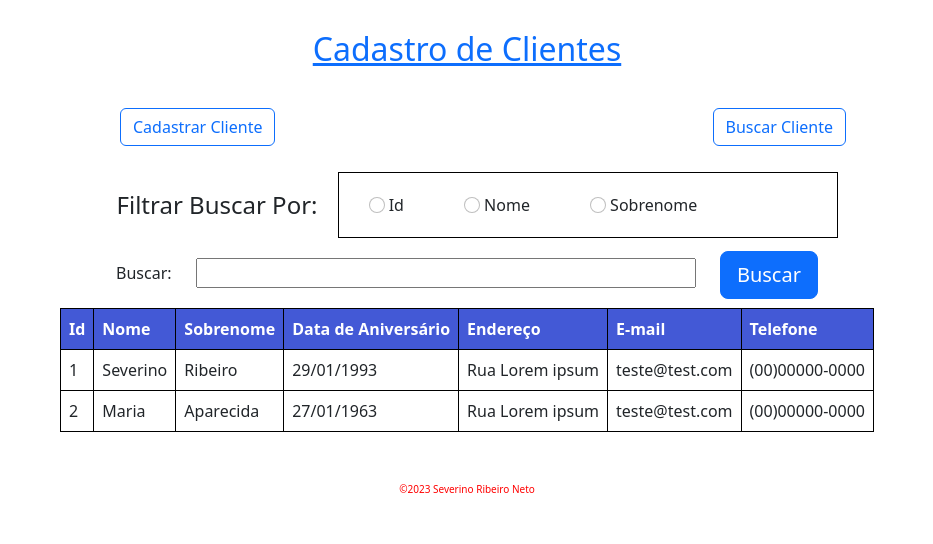
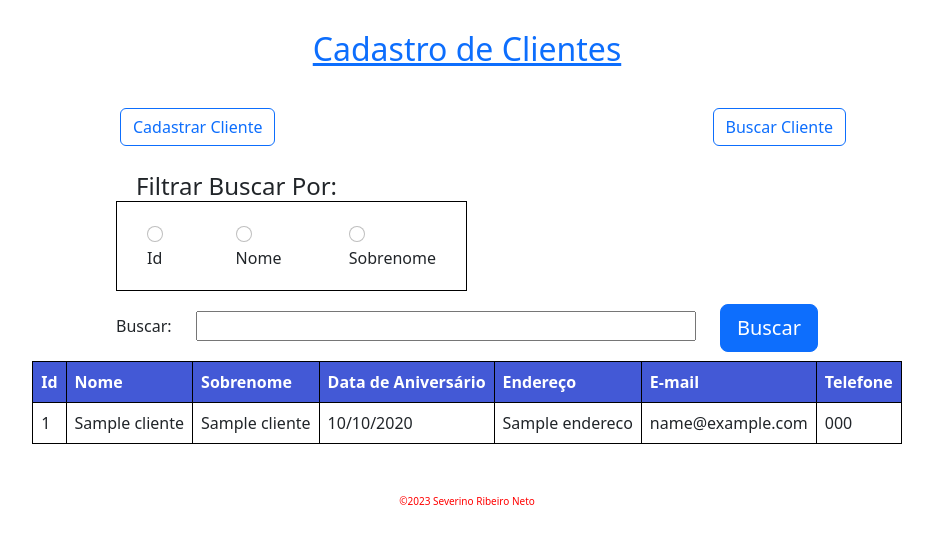
Before and after one commit to SeverinoRibNeto/cadastro-cliente, a Django app: template clientes/templates/buscar.html in a window 1280 px wide. Shown: the top 544 px of the page, without its empty margins (173-1106 px from the left). Run offline with Django 4.2, Linux system fonts and the light colour scheme; the template is opened without the code that fills it: most values are stand-ins (such as "Sample title", 1, 10 or a date in 2020); parts of the project's set-up code (start-up, migrations or seed data) failed here and were passed over.

Commit message:
Adicionado for para busca de clientes; Form para pesquisar

```diff
--- a/clientes/templates/buscar.html
+++ b/clientes/templates/buscar.html
@@ -8,6 +8,8 @@
 {%block conteudo%}
 <div class="container">
     <div class="data-find">
+    <form action="{% url 'filtra_cliente'%}" method="post">
+        {%csrf_token%}
         <h4 class="title-find">Filtrar Buscar Por:</h4>
         <div class="group__radios">
             <div class="checkbox">
@@ -32,8 +34,9 @@
         <div class="find-search">
             <label for="find_text">Buscar: </label>
             <input type="text" id="find_text" name="find_text" class="search_box">
-            <button class="button-search btn btn-primary btn-lg">Buscar</button>
+            <input type="submit" class="button-search btn btn-primary btn-lg" value="Buscar"></input>
         </div>
+    </form>
         <div class="table-data">
             <table>
                 <thead>
@@ -46,24 +49,17 @@
                     <th>Telefone</th>
                 </thead>
                 <tbody>
+                    {% for cliente in clientes%}
                     <tr>
-                        <td>1</td>
-                        <td>Severino</td>
-                        <td>Ribeiro</td>
-                        <td>29/01/1993</td>
-                        <td>Rua Lorem ipsum</td>
-                        <td>teste@test.com</td>
-                        <td>(00)00000-0000</td>
+                        <td>{{cliente.id}}</td>
+                        <td>{{cliente.nome}}</td>
+                        <td>{{cliente.sobrenome}}</td>
+                        <td>{{cliente.data_aniversario|date:'d/m/Y'}}</td>
+                        <td>{{cliente.endereco}}</td>
+                        <td>{{cliente.email}}</td>
+                        <td>{{cliente.telefone}}</td>
                     </tr>
-                    <tr>
-                        <td>2</td>
-                        <td>Maria</td>
-                        <td>Aparecida</td>
-                        <td>27/01/1963</td>
-                        <td>Rua Lorem ipsum</td>
-                        <td>teste@test.com</td>
-                        <td>(00)00000-0000</td>
-                    </tr>
+                    {%endfor%}
                 </tbody>
             </table>
 
```
